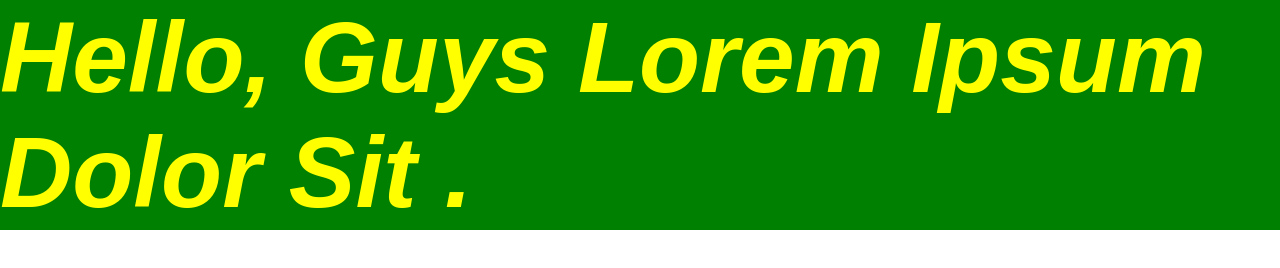
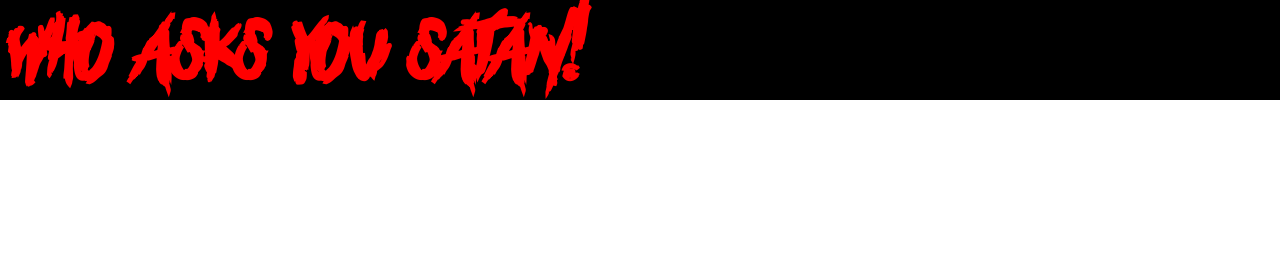
Before and after one commit to iamshrey1502/This-is-where-i-learned, a plain HTML site: page index.html in a window 1280 px wide. Drawn offline with Linux system fonts and the light colour scheme.

Commit message:
Custom font

```diff
--- a/index.html
+++ b/index.html
@@ -58,6 +58,6 @@
         </form>
     </div>
     </div> -->
-    <h1>Hello, Guys Lorem ipsum dolor sit .</h1>
+    <h1>Who asks you Satan!</h1>
 </body>
 </html>
--- a/style.css
+++ b/style.css
@@ -69,6 +69,10 @@
     gap: 20px;
     color: white;
 } */
+@font-face {
+    font-family: danger;
+    src: url(./who\ asks\ satan.ttf);
+}
 *{
     margin: 0;
     padding: 0;
@@ -80,12 +84,11 @@ html,body{
 
 }
 h1{
-    color:yellow;
-    background-color: green;
+    color: red;
+    background-color: black;
+    font-weight:700;
+    font-style:oblique;
     font-size: 100px;
-    font-family: Arial, Helvetica, sans-serif;
-    font-weight:900;
-    font-style: italic;
-    text-align: left;
-    text-transform: capitalize;
+    font-family: danger;
 }
+/* horrofontdownload */
```
Also changed, not shown: who asks satan.ttf (added).
